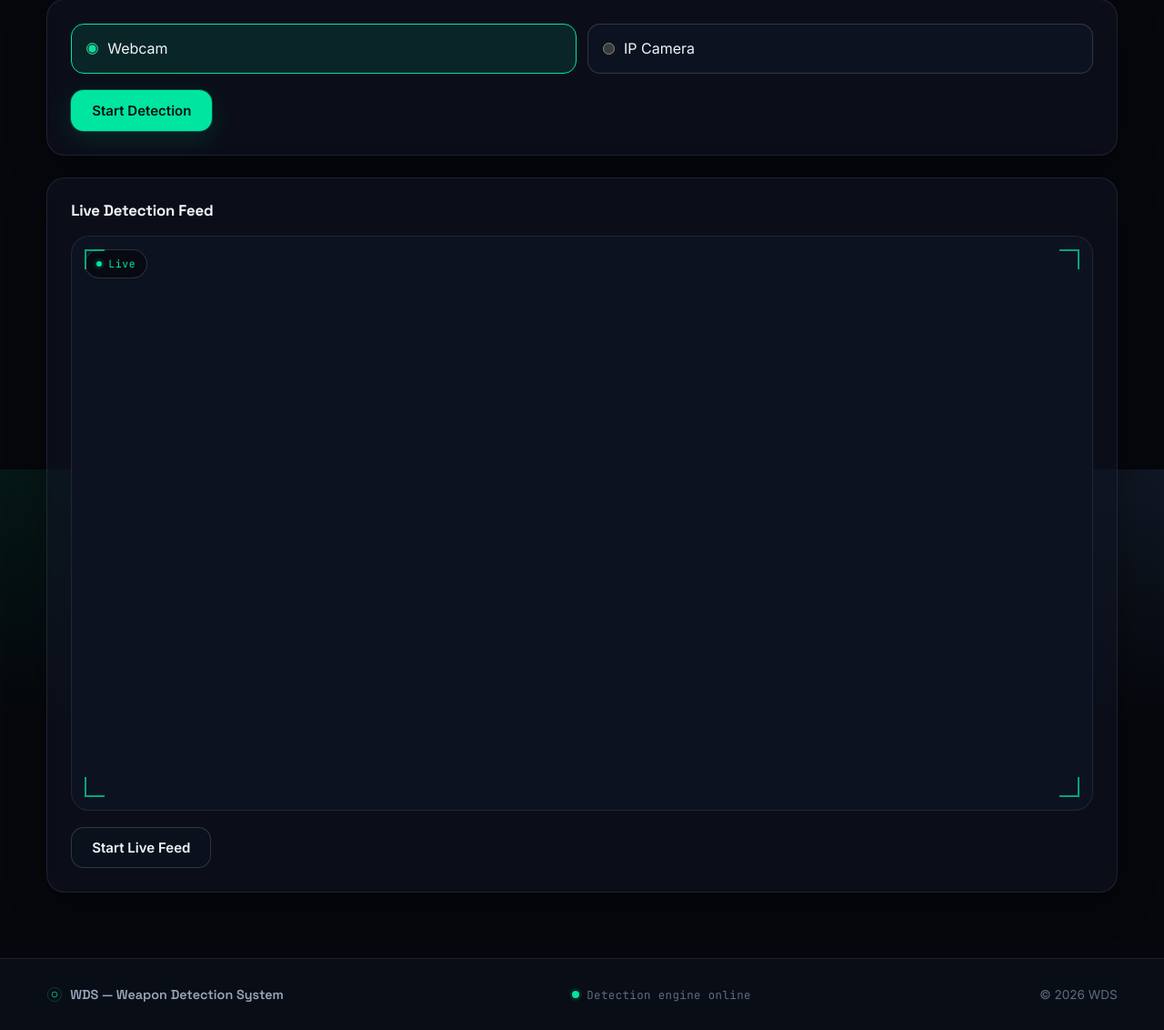
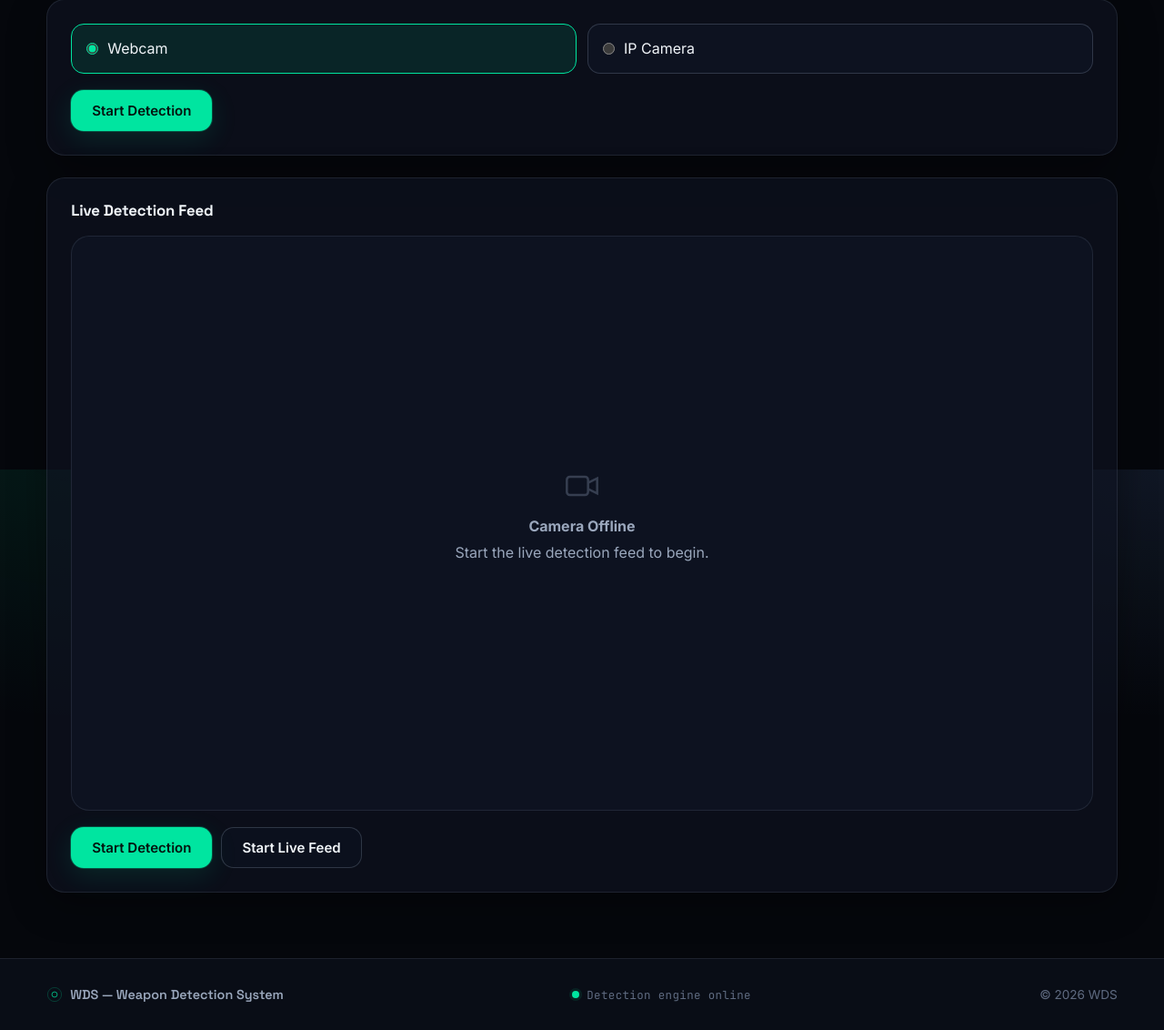
Before and after one commit to tanishqkumargupta/Weapon-Detection-System, a Flask app: page /camera in a window 1280 px wide. Shown: the part 284-1416 px from the top of the page at 91% size. Run offline with Flask 3, Linux system fonts and the light colour scheme; the visitor is signed in with stand-in values (Sample User, id 1).

Commit message:
Add files via upload

```diff
--- a/templates/camera.html
+++ b/templates/camera.html
@@ -33,9 +33,13 @@
           <div class="field-hint">Enter the stream URL for your IP camera.</div>
         </div>
 
-        <button type="submit" class="btn btn-primary">
-          <span class="spinner"></span>
-          <span class="btn-label">Start Detection</span>
+        <button
+            type="button"
+            class="btn btn-primary"
+            data-start-detection
+        >
+            <span class="spinner"></span>
+            <span class="btn-label">Start Detection</span>
         </button>
       </form>
     </div>
@@ -46,22 +50,83 @@
       </div>
 
       <div class="feed-frame">
-        <span class="feed-overlay-tag"><span class="status-dot"></span>Live</span>
-        <div class="corner-frame">
-          <span></span><span></span><span></span><span></span>
+
+    <!-- Hidden source used to capture webcam frames -->
+          <video
+             data-webcam-video
+             autoplay
+             playsinline
+             muted
+          ></video>
+
+    <!-- Single visible processed detection view -->
+          <canvas
+              data-detection-canvas
+          ></canvas>
+
+    <!-- IP camera detection stream -->
+          <img
+              data-feed-img
+              alt="Live detection feed"
+          >
+
+          <div
+              class="feed-placeholder is-visible"
+              data-feed-placeholder
+          >
+             <svg
+                 viewBox="0 0 24 24"
+                 fill="none"
+                 stroke="currentColor"
+                 stroke-width="1.5"
+            >
+                 <rect
+                     x="2"
+                     y="6"
+                     width="14"
+                     height="12"
+                     rx="2"
+                />
+
+                  <path
+                     d="M16 10l6-3v10l-6-3"
+                  />
+            </svg>
+
+            <div>
+                 <strong>
+                     Camera Offline
+                </strong>
+
+                <p>
+                    Start the live detection feed
+                    to begin.
+                </p>
+            </div>
         </div>
-        <img data-feed-img data-src="{{ url_for('video_feed') }}" alt="Live detection feed">
-        <div class="feed-placeholder" data-feed-placeholder>
-          <svg viewBox="0 0 24 24" fill="none" stroke="currentColor" stroke-width="1.5"><rect x="2" y="6" width="14" height="12" rx="2"/><path d="M16 10l6-3v10l-6-3"/></svg>
-          <div>
-            <strong>Feed unavailable</strong>
-            <p>No camera source could be reached from this environment.</p>
-          </div>
-        </div>
+
       </div>
 
       <div class="feed-controls">
-        <button type="button" class="btn btn-secondary" data-feed-toggle>Start Live Feed</button>
+
+          <button
+             type="button"
+             class="btn btn-primary"
+             data-start-detection
+          >
+             <span class="btn-label">
+                 Start Detection
+              </span>
+          </button>
+
+          <button
+             type="button"
+              class="btn btn-secondary"
+              data-feed-toggle
+          >
+              Start Live Feed
+          </button>
+
       </div>
     </div>
   </div>
```
